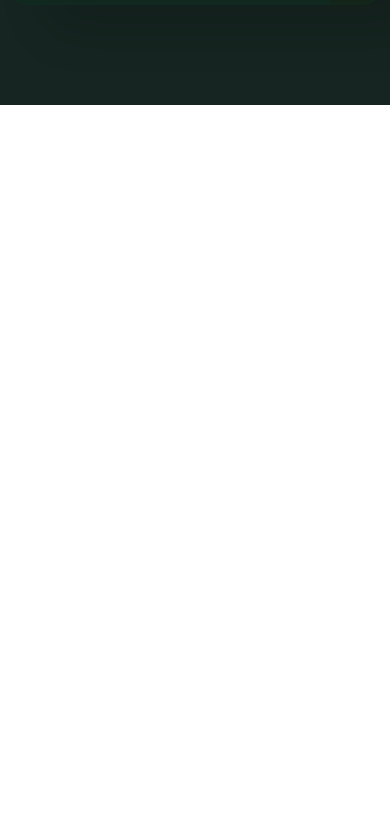
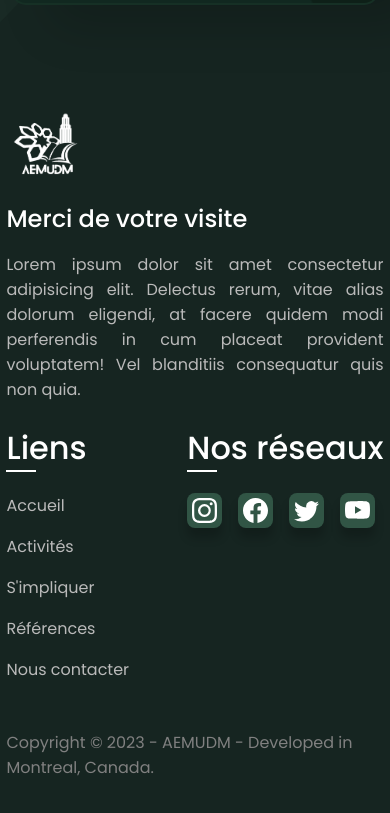
Before and after one commit to aemudm/aemudm-2023, a React (Create React App) app: page / in a window 390 px wide. Shown: the part 8626-9439 px from the top of the page. Before the commit the page ends 8731 px from the top, so only its background shows below. Built offline with nearby package versions, Linux system fonts and the light colour scheme.

Commit message:
added footer, responsive

```diff
--- a/src/pages/Landing/Landing.tsx
+++ b/src/pages/Landing/Landing.tsx
@@ -12,6 +12,7 @@ import Activities from '../components/Activities/Activities';
 import Structure from '../components/Structure/Structure';
 import Comites from '../components/Comites/Comites';
 import Members from '../components/Members/Members';
+import Footer from '../components/Footer/Footer';
 
 const Landing = () => {
   return (
@@ -27,6 +28,7 @@ const Landing = () => {
       <Structure />
       <Comites />
       <Members />
+      <Footer />
     </body>
   )
 }
--- /dev/null
+++ b/src/pages/components/Footer/Footer.scss
@@ -0,0 +1,127 @@
+.footer {
+    max-width: 1200px;
+    display: flex;
+    flex-direction: column;
+    justify-content: center;
+    gap: 2rem;
+    padding-bottom: 3rem;
+    padding-left: 32px;
+    padding-right: 32px;
+
+    p {
+        color: gray;
+    }
+
+    .container {
+        width: 100%;
+        display: flex;
+        justify-content: space-between;
+        flex-direction: row;
+
+        @media screen and (max-width: 1000px){
+            flex-direction: column;
+        }
+
+        .leftSection {
+            display: flex;
+            flex-direction: column;
+            gap: 1rem;
+
+            img {
+                width: 80px;
+            }
+
+            h2 {
+                margin: 0;
+                padding: 0;
+                color: white;
+                font-weight: 500;
+            }
+
+            p {
+                color: rgb(186, 186, 186);
+                text-align: justify;
+                padding: 0;
+                margin: 0;
+                width: 400px;
+
+                @media screen and (max-width: 1000px){
+                    width: 100%;
+                }
+            }
+        }
+
+        .rightSection {
+            display: flex;
+            gap: 150px;
+
+            @media screen and (max-width: 1000px){
+                gap: 0;
+                justify-content: space-between;
+            }
+
+            h1 {
+                color: white;
+                font-weight: 500;
+                position: relative;
+
+                &:before {
+                    content: "";
+                    position: absolute;
+                    left: 0;
+                    bottom: 0;
+                    height: 1px;
+                    width: 30px;
+                    border-bottom: 2px solid white;
+                    transition: 0.5s ease;
+                }
+            }
+
+            .footerLinks {
+
+                ul {
+                    margin: 0;
+                    padding: 0;
+
+                    li {
+                        margin-top: 1rem;
+
+                        a {
+                            color: rgb(186, 186, 186);
+
+                            &:hover {
+                                color: white;
+                                text-decoration: underline;
+                            }
+                        }
+                    }
+                }
+            }
+
+            .socials {
+
+                .logos {
+                    display: flex;
+                    gap: 1rem;
+
+                    a {
+                        display: flex;
+                        justify-content: center;
+                        align-items: center;
+                        background-color: rgb(49, 85, 69);
+                        padding: 5px;
+                        border-radius: 8px;
+                        box-shadow: 0px 10px 10px rgba(0, 0, 0, 0.195);
+
+                        transition: 0.3s ease;
+
+                        &:hover {
+                            background-color: rgb(61, 106, 87);
+                            box-shadow: 0px 10px 10px rgba(0, 0, 0, 0.276);
+                        }
+                    }
+                }
+            }
+        }
+    }
+}
--- /dev/null
+++ b/src/pages/components/Footer/Footer.tsx
@@ -0,0 +1,63 @@
+import React from 'react'
+import './Footer.scss'
+
+import logo from '../../../assets/logoWhite.png';
+
+import { BsInstagram, BsFacebook, BsTwitter, BsYoutube } from 'react-icons/bs'
+
+const instaLogo = <BsInstagram size={'25px'} color='white' />
+const facebookLogo = <BsFacebook size={'25px'} color='white' />
+const twitterLogo = <BsTwitter size={'25px'} color='white' />
+const youTubeLogo = <BsYoutube size={'25px'} color='white' />
+
+const Footer = () => {
+
+    const links = [
+        { name: 'Accueil', link: '#', id: '/main' },
+        { name: 'Activités', link: '#', id: '/activities' },
+        { name: "S'impliquer", link: '#', id: '/structure' },
+        { name: 'Références', link: '#', id: '/references' },
+        { name: 'Nous contacter', link: '#', id: '/references' }
+    ]
+
+    const socialLinks = [
+        { icon: instaLogo, link: 'https://www.instagram.com/aemudm/' },
+        { icon: facebookLogo, link: 'https://www.facebook.com/aemudm' },
+        { icon: twitterLogo, link: 'https://twitter.com/aemudm' },
+        { icon: youTubeLogo, link: 'https://www.youtube.com/user/aemudem' }
+    ]
+
+    return (
+        <div className='footer'>
+            <div className="container">
+                <div className="leftSection">
+                    <img src={logo} alt="" />
+                    <h2>Merci de votre visite</h2>
+                    <p>Lorem ipsum dolor sit amet consectetur adipisicing elit. Delectus rerum, vitae alias dolorum eligendi, at facere quidem modi perferendis in cum placeat provident voluptatem! Vel blanditiis consequatur quis non quia.</p>
+                </div>
+                <div className="rightSection">
+                    <div className="footerLinks">
+                        <h1>Liens</h1>
+                        <ul>
+                            {links.map((link) =>
+                                <li>
+                                    <a href="">{link.name}</a>
+                                </li>
+                            )}
+                        </ul>
+                    </div>
+                    <div className="socials">
+                        <h1>Nos réseaux</h1>
+                        <div className="logos">
+                            {socialLinks.map((link) => <a href={link.link} target='_blank'>{link.icon}</a>)}
+                        </div>
+
+                    </div>
+                </div>
+            </div>
+            <p>Copyright © 2023 - AEMUDM - Developed in Montreal, Canada.</p>
+        </div>
+    )
+}
+
+export default Footer
--- a/src/pages/components/Members/Members.scss
+++ b/src/pages/components/Members/Members.scss
@@ -101,9 +101,8 @@
                     width: 300px;
                     height: 500px;
 
-                    background-color: rgb(28, 43, 36);
                     border-radius: 15px;
-                    border: 2px solid rgba(43, 103, 77, 0.04);
+                    border: 2px solid rgb(22, 48, 37);
                     padding: 2rem;
 
                     display: flex;
```
Also changed, not shown: src/assets/backgroundBlob.png.
